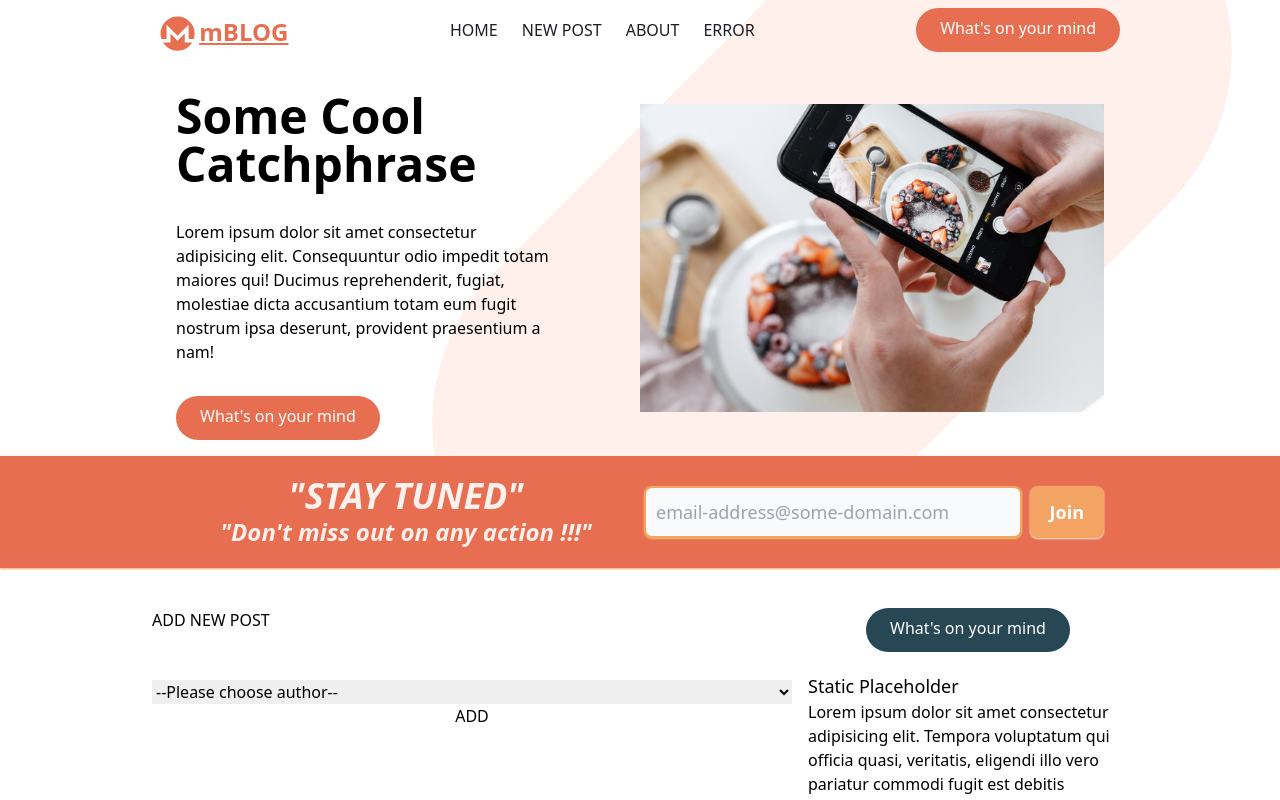
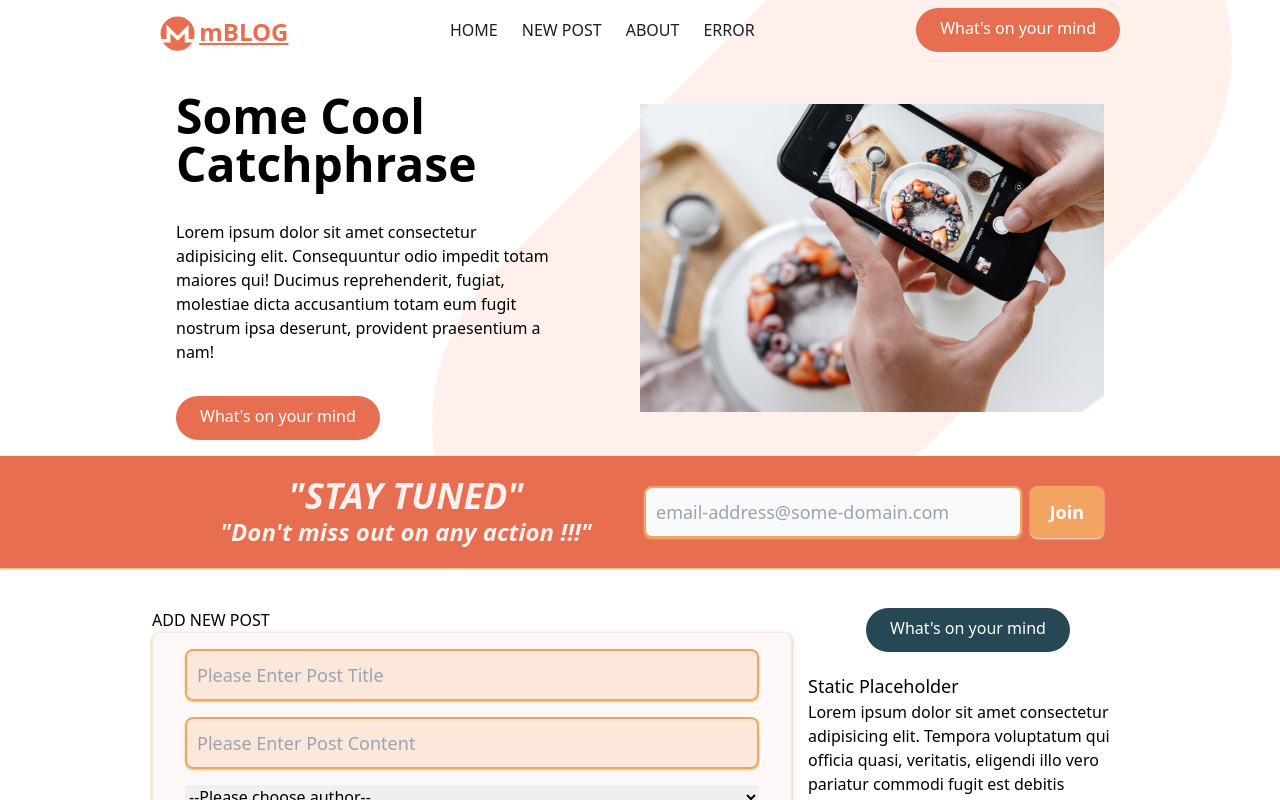
Before and after one commit to MohamedGamal-Dev/react-blog, a React (Vite) app: page /post in a window 1280 px wide. Shown: the top 800 px of the page. Built offline with nearby package versions, Linux system fonts and the light colour scheme; data requests are answered from the project's data file.

Commit message:
Add Styles to MainSection pages

```diff
--- a/package.json
+++ b/package.json
@@ -1,6 +1,6 @@
 {
   "name": "react-vite-blog",
-  "version": "0.88.0",
+  "version": "0.92.0",
   "private": true,
   "type": "module",
   "scripts": {
--- a/src/pages/PostCard.tsx
+++ b/src/pages/PostCard.tsx
@@ -33,7 +33,7 @@ const PostCard: React.FunctionComponent<PostProps> = ({ post }) => {
           <div className="flex items-center justify-between">
             <Link
               to={`/post/${id}`}
-              className="text-2xl font-bold text-mgLight-neutral hover:text-gray-600 hover:underline"
+              className="text-2xl font-bold text-mgLight-neutral hover:text-mgLight-accent hover:underline"
             >
               {title}
             </Link>
--- a/src/pages/PostCreate.tsx
+++ b/src/pages/PostCreate.tsx
@@ -18,9 +18,10 @@ const PostCreate: React.FunctionComponent = () => {
 
   const [elementState, setElementState] = useState(initialState);
 
+  const { userId, title, body } = elementState;
+
   const handleFormSubmit = (event: React.FormEvent<HTMLFormElement>) => {
     event.preventDefault();
-    const { userId, title, body } = elementState;
 
     let newPost = {
       userId,
@@ -65,32 +66,42 @@ const PostCreate: React.FunctionComponent = () => {
   const renderCreatePostForm = () => {
     return (
       <>
-        <form
-          onSubmit={handleFormSubmit}
-          style={{ display: 'flex', flexDirection: 'column' }}
+        <div
+          className="mx-auto rounded-lg  border border-mgLight-secondary/20 bg-mgLight-base-100/40 px-8
+           py-4 shadow shadow-mgLight-secondary "
         >
+          <form onSubmit={handleFormSubmit} className="flex flex-col space-y-4">
             <input
               name="title"
-            value={elementState.title}
+              value={title}
               onChange={handleInputChange}
+              className="block w-full rounded-lg border-2 border-mgLight-secondary bg-mgLight-secondary/20 p-2.5 text-lg text-mgLight-neutral shadow-sm shadow-mgLight-warning outline-none focus:border-mgLight-primary focus:ring-mgLight-secondary"
+              placeholder="Please Enter Post Title"
+              required
             />
             <input
               name="body"
-            value={elementState.body}
+              value={body}
               onChange={handleInputChange}
+              className="block w-full rounded-lg border-2 border-mgLight-secondary bg-mgLight-secondary/20 p-2.5 text-lg text-mgLight-neutral shadow-sm shadow-mgLight-warning outline-none focus:border-mgLight-primary focus:ring-mgLight-secondary"
+              placeholder="Please Enter Post Content"
+              required
             />
 
             <select
               name="userId"
-            value={elementState.userId}
+              value={userId}
               onChange={handleSelectChange}
             >
               <option value=""> --Please choose author-- </option>
               {renderUsersOptionList()}
             </select>
 
-          <button>ADD</button>
+            <button className="rounded-lg bg-mgLight-accent px-5 py-2.5 text-center text-lg font-bold text-white shadow-md shadow-mgLight-success hover:bg-mgLight-success hover:shadow-mgLight-accent  focus:outline-none">
+              ADD
+            </button>
           </form>
+        </div>
       </>
     );
   };
--- a/src/pages/PostEdit.tsx
+++ b/src/pages/PostEdit.tsx
@@ -32,7 +32,7 @@ const PostCreate: React.FunctionComponent = () => {
     navigate(`/post/${id}`);
   };
 
-  const handleChange = (event: React.ChangeEvent<HTMLInputElement>) => {
+  const handleInputChange = (event: React.ChangeEvent<HTMLInputElement>) => {
     const { name, value } = event.target;
 
     setElementState((prevElementState) => ({
@@ -44,17 +44,37 @@ const PostCreate: React.FunctionComponent = () => {
   const renderEditPostForm = () => {
     return (
       <>
-        <form
-          onSubmit={handleFormSubmit}
-          style={{ display: 'flex', flexDirection: 'column' }}
+        <div
+          className="mx-auto rounded-lg  border border-mgLight-secondary/20 bg-mgLight-base-100/40 px-8
+           py-4 shadow shadow-mgLight-secondary "
         >
-          <input name="title" value={title} onChange={handleChange} />
-          <input name="body" value={body} onChange={handleChange} />
-          <div>
-            Author: <PostAuthor userId={userId} />
-          </div>
-          <button>Save</button>
-        </form>
+          <form onSubmit={handleFormSubmit} className="flex flex-col space-y-4">
+            <input
+              name="title"
+              value={title}
+              onChange={handleInputChange}
+              className="block w-full rounded-lg border-2 border-mgLight-secondary bg-mgLight-secondary/20 p-2.5 text-lg text-mgLight-neutral shadow-sm shadow-mgLight-warning outline-none focus:border-mgLight-primary focus:ring-mgLight-secondary"
+              placeholder="Please Enter Post Title"
+              required
+            />
+            <input
+              name="body"
+              value={body}
+              onChange={handleInputChange}
+              className="block w-full rounded-lg border-2 border-mgLight-secondary bg-mgLight-secondary/20 p-2.5 text-lg text-mgLight-neutral shadow-sm shadow-mgLight-warning outline-none focus:border-mgLight-primary focus:ring-mgLight-secondary"
+              placeholder="Please Enter Post Content"
+              required
+            />
+
+            <div className="font-serif text-lg font-medium text-mgLight-accent">
+              Author: <PostAuthor userId={userId} />
+            </div>
+
+            <button className="rounded-lg bg-mgLight-accent px-5 py-2.5 text-center text-lg font-bold text-white shadow-md shadow-mgLight-success hover:bg-mgLight-success hover:shadow-mgLight-accent  focus:outline-none">
+              Edit
+            </button>
+          </form>
+        </div>
       </>
     );
   };
--- a/src/pages/PostRender.tsx
+++ b/src/pages/PostRender.tsx
@@ -24,20 +24,48 @@ const PostRender: React.FunctionComponent = () => {
   const renderFullPost = () => {
     return (
       <>
-        <h3>{title}</h3>
-        <p>{body}</p>
-        <div>
-          Author: <PostAuthor userId={userId} />
+        <div
+          className="mx-auto rounded-lg  border border-mgLight-secondary/20 bg-mgLight-base-100/40 px-8
+           py-4 shadow shadow-mgLight-secondary "
+        >
+          <div className="flex items-center justify-between">
+            <h2 className="text-3xl font-bold text-mgLight-neutral hover:text-mgLight-accent hover:underline">
+              {title}
+            </h2>
+
+            <div className="flex items-center space-x-1">
+              <Link
+                to={`/post/${id}/edit`}
+                className="transform cursor-pointer rounded bg-mgLight-accent px-3 py-1 text-sm font-bold text-white transition-colors duration-200 hover:bg-mgLight-success"
+              >
+                Edit
+              </Link>
+
+              <button
+                onClick={handleDeleteClick}
+                className="transform cursor-pointer rounded bg-mgLight-error px-3 py-1 text-sm font-bold text-white transition-colors duration-200 hover:bg-mgLight-error/75"
+              >
+                Delete
+              </button>
+            </div>
+          </div>
+
+          {/* { *** Author && DATE *** } */}
+          <div className="flex items-start space-x-2">
+            <div className="font-serif text-sm font-medium text-mgLight-accent">
+              <PostAuthor userId={userId} />
+            </div>
+            <div className="text-sm font-light text-mgLight-neutral ">
+              {/* { date-feature-placeholder } */}
+              Feb 02, 2022
+            </div>
+          </div>
+
+          {/* { *** SUMMARY BODY *** } */}
+          <div className="mt-0">
+            <p className="mt-2 text-lg text-mgLight-neutral/90 ">{body}</p>
+          </div>
         </div>
-        <button>
-          <Link
-            to={`/post/${id}/edit`}
-            style={{ color: 'inherit', textDecoration: 'inherit' }}
-          >
-            Edit
-          </Link>
-        </button>
-        <button onClick={handleDeleteClick}>Delete</button>
       </>
     );
   };
```
Lines whose indentation alone changed are shown as unchanged.
